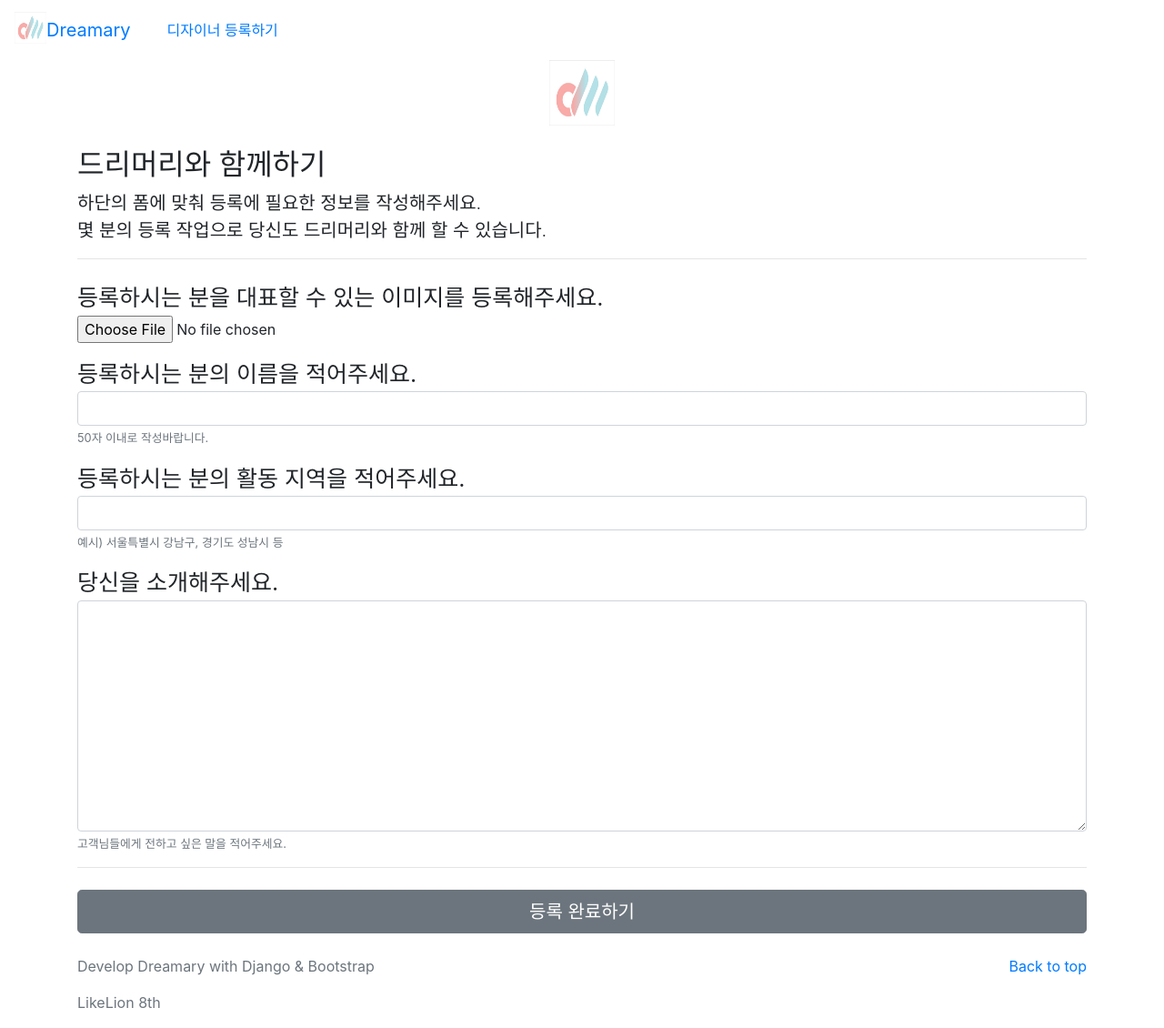
After one commit to Kim-SuBin/dreamary_clone, a Django app: page /new/ in a window 1280 px wide. The commit adds this page. Shown: the whole page at 91% size. Run offline with Django 3.2, Linux system fonts and the light colour scheme; some libraries are stand-ins or nearby versions.

Commit message:
[Add] Lecture  7. CRUD #1 실습
🦁 UNILION <Dreamary> Lecture 7. CRUD #1 - 실습 내용 추가

```diff
--- a/page/templates/base.html
+++ b/page/templates/base.html
@@ -68,6 +68,11 @@
                 <img src="{% static 'images/dreamary_logo.png' %}" width="35" height="35" alt="Dreamary Logo">
                 <label class="navbar-brand align-self-center">Dreamary</label>
             </a>
+            <div class="collapse navbar-collapse">
+                <div class="navbar-nav">
+                    <a class="nav-item nav-link" href="{% url 'new' %}">디자이너 등록하기</a>
+                </div>
+            </div>
         </div>
     </header>
 
--- a/page/templates/detail.html
+++ b/page/templates/detail.html
@@ -14,6 +14,7 @@
                     <p class="lead">{{ designer.description }}</p>
                     <div class="d=flex justify-content-between align-items-center">
                         <div class="btn-group">
+                            <a href="{% url 'delete' designer.id %}" class="btn btn-sm btn-outline-danger">정보 삭제</a>
                         </div>
                     </div>
                 </div>
--- /dev/null
+++ b/page/templates/new.html
@@ -0,0 +1,49 @@
+{% extends 'base.html' %}
+{% load static %}
+
+{% block title %}디자이너 등록하기{% endblock %}
+
+{% block link %}{% static 'css/new.css' %}{% endblock %}
+
+{% block content %}
+<div class="container">
+    <div class="="py-5 text-center">
+        <img class="d-block mx-auto mb-4" src="{% static 'images/Dreamary_logo.png' %}" alt="" width="72" height="72">
+        <h2>드리머리와 함께하기</h2>
+        <p class="lead">
+            하단의 폼에 맞춰 등록에 필요한 정보를 작성해주세요.<br />
+            몇 분의 등록 작업으로 당신도 드리머리와 함께 할 수 있습니다.
+        </p>
+    </div>
+    <div class="order-md-1">
+        <hr class="mb-4">
+        <form action="{% url 'create' %}" method="POST" enctype="multipart/form-data">
+            {% csrf_token %}
+            <div class="mb-3">
+                <label for="inputFile">등록하시는 분을 대표할 수 있는 이미지를 등록해주세요.</label>
+                <input type="file" class="form-control-file" id="inputFile" name="image" value="" required />
+            </div>
+
+            <div class="mb-3">
+                <label for="inputName">등록하시는 분의 이름을 적어주세요.</label>
+                <input type="text" class="form-control" id="imputName" name="name" required />
+                <small id="Name" class="form-text text-muted">50자 이내로 작성바랍니다.</small>
+            </div>
+
+            <div class="mb-3">
+                <label for="inputAddress">등록하시는 분의 활동 지역을 적어주세요.</label>
+                <input type="text" class="form-control" id="imputAddress" name="address" required />
+                <small id="Name" class="form-text text-muted">예시) 서울특별시 강남구, 경기도 성남시 등</small>
+            </div>
+
+            <div class="mb-3">
+                <label for="inputDescription">당신을 소개해주세요.</label>
+                <textarea class="form-control" id="inputDescription" name="description" cols="40" rows="10" required></textarea>
+                <small id="Name" class="form-text text-muted">고객님들에게 전하고 싶은 말을 적어주세요.</small>
+            </div>
+            <hr class="mb-4">
+            <button class="btn btn-secondary btn-lg btn-block" type="submit">등록 완료하기</button>
+        </form>
+    </div>
+</div>
+{% endblock %}
--- a/page/urls.py
+++ b/page/urls.py
@@ -5,4 +5,7 @@ urlpatterns = [
     path('', views.home, name = "home"),
     path('introduce/', views.introduce, name = "introduce"),
     path('profile/<int:designer_id>/', views.detail, name = "detail"),
+    path('new/', views.new, name = "new"),
+    path('create/', views.create, name="create"),
+    path('delete/<int:designer_id>/', views.delete, name="delete"),
 ]
--- a/page/views.py
+++ b/page/views.py
@@ -1,4 +1,4 @@
-from django.shortcuts import render, get_object_or_404
+from django.shortcuts import render, get_object_or_404, redirect
 
 # Create your views here.
 
@@ -18,3 +18,25 @@ def introduce(request):
 def detail(request, designer_id):
     designer = get_object_or_404(Designer, pk = designer_id)
     return render(request, 'detail.html', {'designer' : designer})
+
+def new(request):
+    return render(request, 'new.html')
+
+def create(request):
+    if request.method == 'POST':
+        post = Designer()
+        if 'image' in request.FILES:
+            post.image = request.FILES['image']
+            post.name = request.POST['name']
+            post.address = request.POST['address']
+            post.description = request.POST['description']
+
+            post.save()
+
+            return redirect('detail', post.id)
+
+def delete(request, designer_id):
+    post = get_object_or_404(Designer, pk = designer_id)
+    post.delete()
+
+    return redirect('home')
```
Also changed, not shown: page/static/css/new.css (added).
